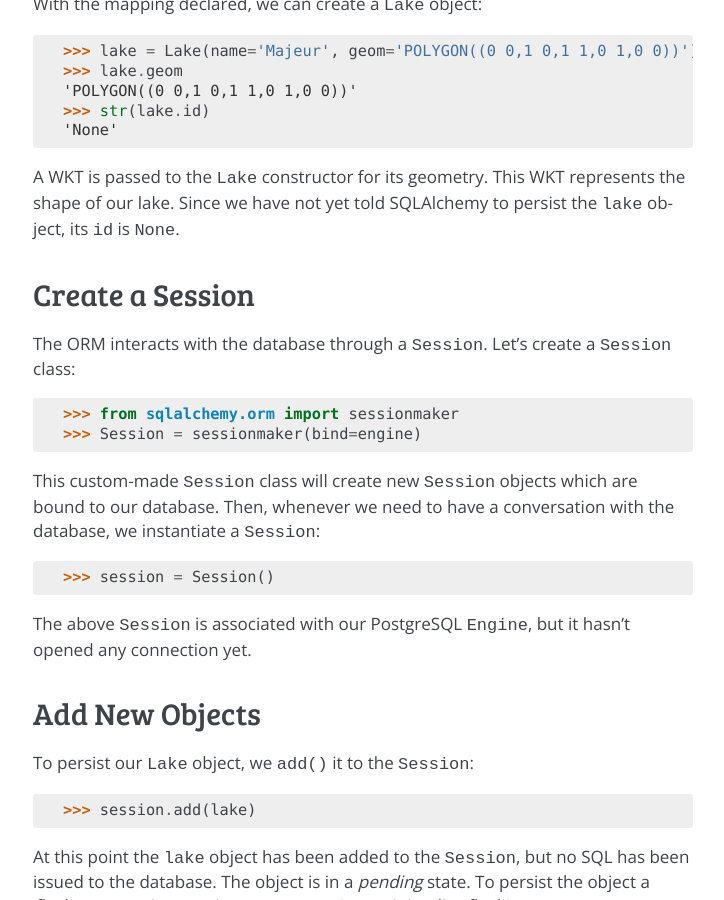
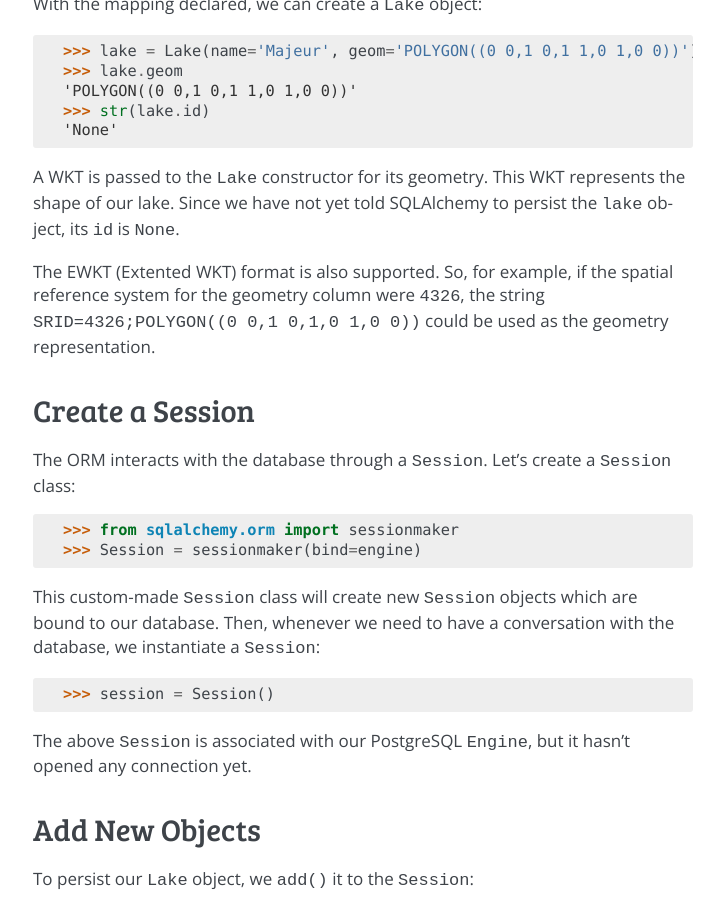
Before and after one commit to geoalchemy/geoalchemy2, a Sphinx documentation site: the page built from doc/orm_tutorial.rst, in a window 1280 px wide and 900 px high, scrolled down 1834 px. Shown: the whole window, without its empty margins (387-1111 px from the left). Built offline with Sphinx 7.4.7, drawn with Linux system fonts in a browser that asks for light colours.

Commit message:
Doc changes for EWKT support

```diff
--- a/doc/orm_tutorial.rst
+++ b/doc/orm_tutorial.rst
@@ -98,6 +98,12 @@ With the mapping declared, we can create a ``Lake`` object::
 A WKT is passed to the ``Lake`` constructor for its geometry. This WKT
 represents the shape of our lake. Since we have not yet told SQLAlchemy
 to persist the ``lake`` object, its ``id`` is ``None``.
+
+The EWKT (Extented WKT) format is also supported. So, for example, if the
+spatial reference system for the geometry column were ``4326``, the string
+``SRID=4326;POLYGON((0 0,1 0,1,0 1,0 0))`` could be used as the geometry
+representation.
+
 
 Create a Session
 ----------------
```
Also changed, not shown: doc/core_tutorial.rst (+10 -4 lines).
